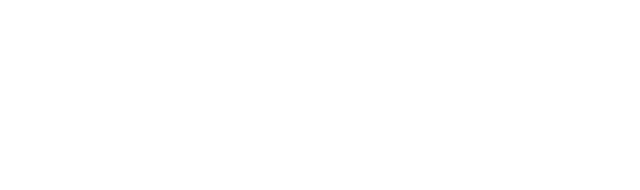
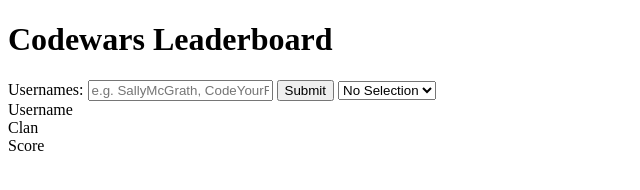
Before and after one commit to anosidium/Project-Codewars-Leaderboard, a website: page index.html in a window 1280 px wide. Shown: the whole page, without its empty margins (0-640 px from the left). Drawn offline with Linux system fonts and the light colour scheme.

Commit message:
Build the skeleton webpage

```diff
--- a/index.html
+++ b/index.html
@@ -6,5 +6,18 @@
     <title>Codewars leaderboard</title>
     <script src="index.mjs" type="module"></script>
   </head>
-  <body></body>
+  <body>
+    <h1>Codewars Leaderboard</h1>
+    <label for="usernames">Usernames:</label>
+    <input type="text" name="usernames" placeholder="e.g. SallyMcGrath, CodeYourFuture, 40thieves, ..." required />
+    <input type="submit" value="Submit" />
+    <select>
+      <option>No Selection</option>
+    </select>
+    <div>
+      <div>Username</div>
+      <div>Clan</div>
+      <div>Score</div>
+    </div>
+  </body>
 </html>
```
